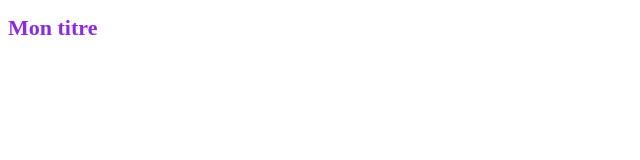
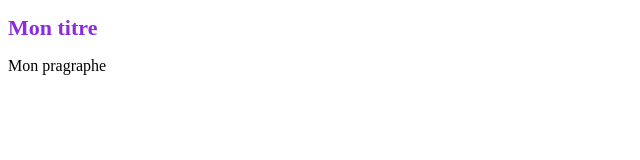
Before and after one commit to shaneal972/html-css-devoirs, a plain HTML site: page devoir-1/exercice-1/index.html in a window 1280 px wide. Shown: the whole page, without its empty margins (0-640 px from the left). Drawn offline with Linux system fonts and the light colour scheme.

Commit message:
Update index.html

```diff
--- a/devoir-1/exercice-1/index.html
+++ b/devoir-1/exercice-1/index.html
@@ -9,5 +9,6 @@
 </head>
 <body>
     <h1>Mon titre</h1>
+    <p> Mon pragraphe </p>
 </body>
 </html>
```
